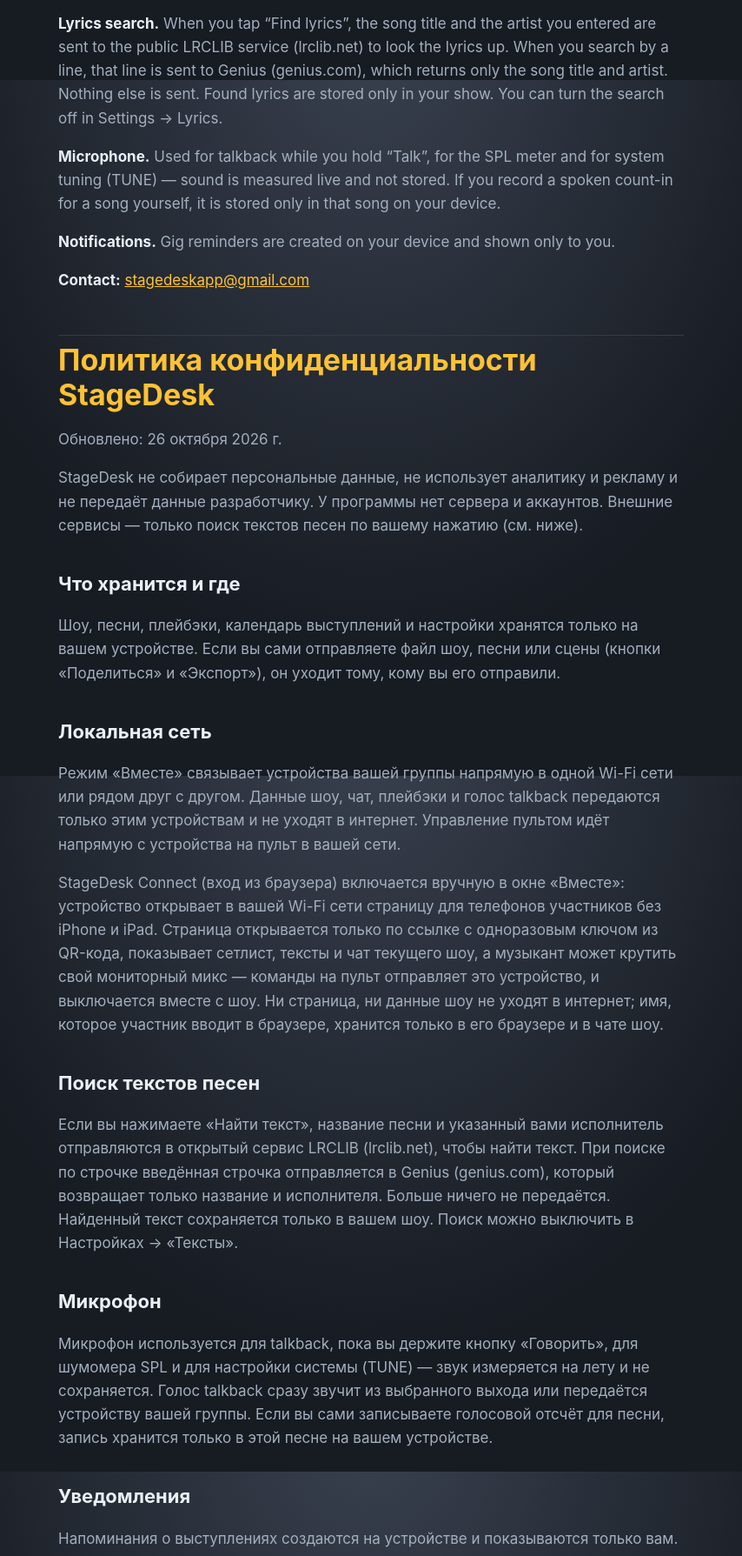
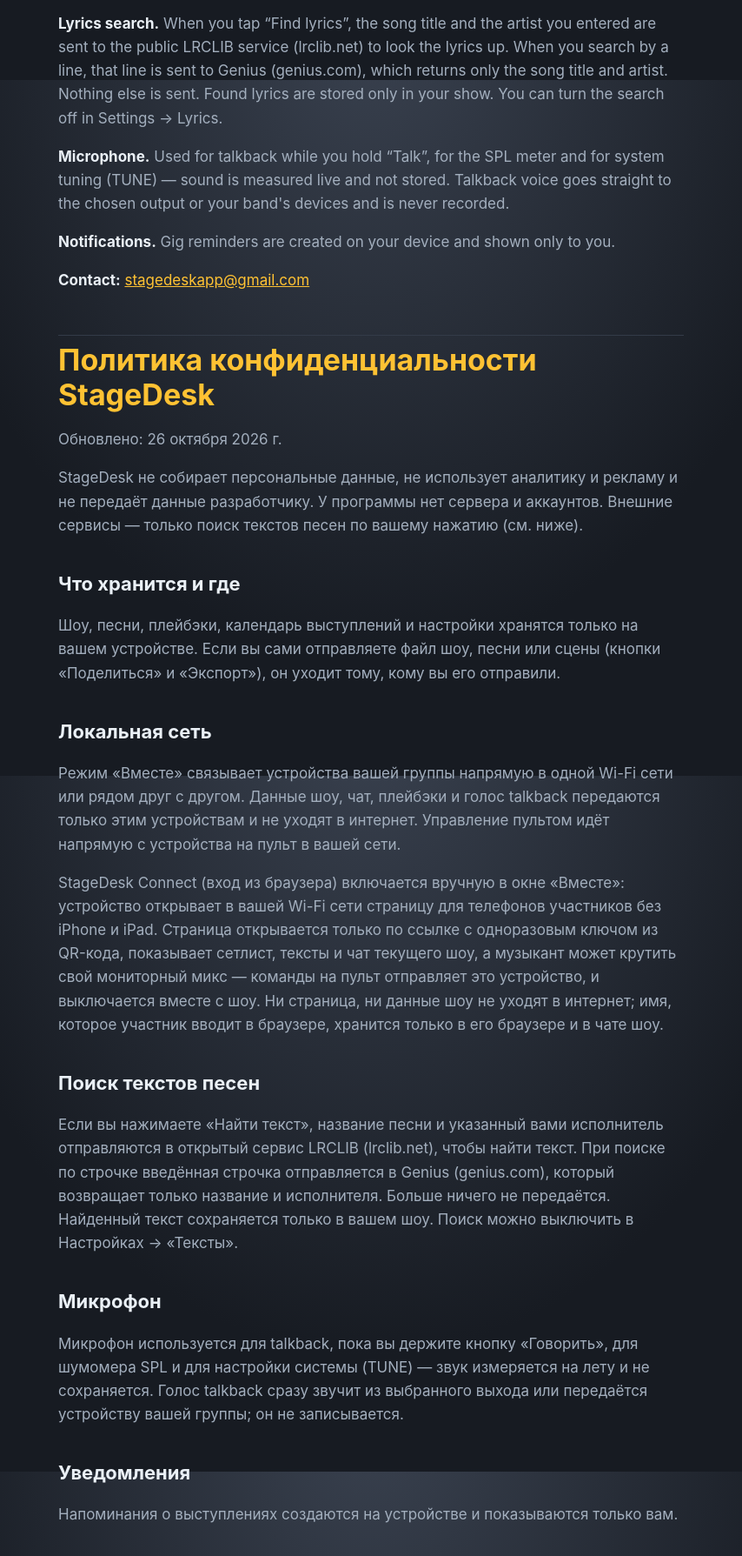
Before and after one commit to stagedesk/stagedesk.github.io, a plain HTML site: page privacy.html in a window 1280 px wide. Shown: the part 708-2497 px from the top of the page at 87% size, without its empty margins (213-1067 px from the left). Drawn offline with Linux system fonts and the light colour scheme.

Commit message:
Add files via upload

```diff
--- a/privacy.html
+++ b/privacy.html
@@ -10,7 +10,7 @@
 <p><strong>Local network.</strong> “Together” connects your band&#x27;s devices directly on the same Wi-Fi or nearby. Show data, chat, playbacks and talkback voice go only to those devices, never to the internet. Console control goes directly from your device to the console on your network.</p>
 <p>StageDesk Connect (browser access) is turned on manually in “Together”: the device serves a page on your Wi-Fi for band members without an iPhone or iPad. It opens only with the one-time key from the QR code, shows the current show&#x27;s setlist, lyrics and chat (a member can also adjust their own monitor mix — this device sends the commands to the console), and stops when the show closes. Nothing goes to the internet; the name a member types in the browser stays in their browser and in the show chat.</p>
 <p><strong>Lyrics search.</strong> When you tap “Find lyrics”, the song title and the artist you entered are sent to the public LRCLIB service (lrclib.net) to look the lyrics up. When you search by a line, that line is sent to Genius (genius.com), which returns only the song title and artist. Nothing else is sent. Found lyrics are stored only in your show. You can turn the search off in Settings → Lyrics.</p>
-<p><strong>Microphone.</strong> Used for talkback while you hold “Talk”, for the SPL meter and for system tuning (TUNE) — sound is measured live and not stored. If you record a spoken count-in for a song yourself, it is stored only in that song on your device.</p>
+<p><strong>Microphone.</strong> Used for talkback while you hold “Talk”, for the SPL meter and for system tuning (TUNE) — sound is measured live and not stored. Talkback voice goes straight to the chosen output or your band&#x27;s devices and is never recorded.</p>
 <p><strong>Notifications.</strong> Gig reminders are created on your device and shown only to you.</p>
 <p><strong>Contact:</strong> <a href="mailto:stagedeskapp@gmail.com">stagedeskapp@gmail.com</a></p>
 <div class="lang" id="ru">
@@ -25,7 +25,7 @@
 <h2>Поиск текстов песен</h2>
 <p>Если вы нажимаете «Найти текст», название песни и указанный вами исполнитель отправляются в открытый сервис LRCLIB (lrclib.net), чтобы найти текст. При поиске по строчке введённая строчка отправляется в Genius (genius.com), который возвращает только название и исполнителя. Больше ничего не передаётся. Найденный текст сохраняется только в вашем шоу. Поиск можно выключить в Настройках → «Тексты».</p>
 <h2>Микрофон</h2>
-<p>Микрофон используется для talkback, пока вы держите кнопку «Говорить», для шумомера SPL и для настройки системы (TUNE) — звук измеряется на лету и не сохраняется. Голос talkback сразу звучит из выбранного выхода или передаётся устройству вашей группы. Если вы сами записываете голосовой отсчёт для песни, запись хранится только в этой песне на вашем устройстве.</p>
+<p>Микрофон используется для talkback, пока вы держите кнопку «Говорить», для шумомера SPL и для настройки системы (TUNE) — звук измеряется на лету и не сохраняется. Голос talkback сразу звучит из выбранного выхода или передаётся устройству вашей группы; он не записывается.</p>
 <h2>Уведомления</h2>
 <p>Напоминания о выступлениях создаются на устройстве и показываются только вам.</p>
 <h2>Дети</h2>
```
